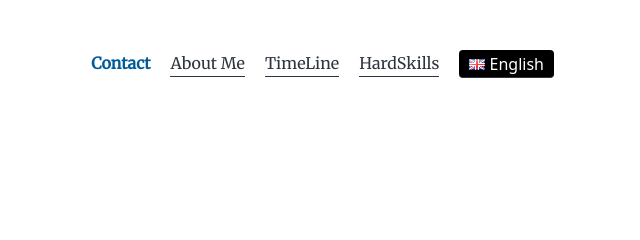
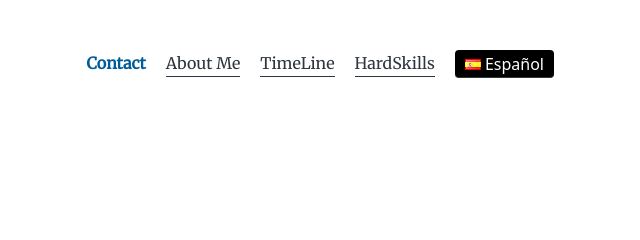
Before and after one commit to franciscoarocas/franciscoarocas.com, a Gatsby site: page / in a window 1280 px wide. Shown: the top 240 px of the page, 600-1240 px from the left. Built offline with nearby package versions, Linux system fonts and the light colour scheme; Gatsby itself is replaced by a stand-in of ours.

Commit message:
Fixed bug with langs

```diff
--- a/src/components/layout.js
+++ b/src/components/layout.js
@@ -24,7 +24,17 @@ const Layout = ({ location, title, children }) => {
 
   const [cookies, setCookie] = useCookies(['lang']);
 
-  const lang = cookies['lang'] ? cookies['lang'] : browserLanguage;
+  const [lang, setLang] = React.useState(cookies['lang'] ? cookies['lang'] : browserLanguage);
+
+  const changeLang = () => {
+    if (lang === 'es') {
+      setLang('en');
+      setCookie('lang', 'en', { path : '/' });
+    } else {
+      setLang('es');
+      setCookie('lang', 'es', { path : '/' });
+    }
+  }
 
   return (
     <IntlProvider locale={lang} messages={messages[lang]} defaultLocale="en">
@@ -33,7 +43,7 @@ const Layout = ({ location, title, children }) => {
           <h1 className="main-heading">
             <Link to="/">Francisco Arocas</Link>
           </h1>
-          <TopNav currentPage={location.pathname}/>
+          <TopNav currentPage={location.pathname} changeLang={changeLang} currentLang={lang}/>
         </header>
         <main className="global-wrapper">{children}</main>
         <footer>
--- a/src/components/topNav.tsx
+++ b/src/components/topNav.tsx
@@ -27,17 +27,12 @@ const links = [
   }
 ];
 
-const TopNav = ({currentPage}) => {
+const TopNav = ({currentPage, changeLang, currentLang}) => {
 
-  const language = navigator.language.split(/[-_]/)[0] ? 'es' : 'en';
   const currentPageURL = currentPage.length > 1 ? currentPage.substring(0, currentPage.length - 1) : currentPage;
-
-  const [cookies, setCookie] = useCookies(['lang']);
 
 
   const generateLangIcon = () => {
-
-    const currentLang = !cookies['lang'] ? language : cookies['lang'];
 
     if (currentLang === 'es') {
       return (
@@ -52,17 +47,6 @@ const TopNav = ({currentPage}) => {
         </>
       );
     }
-  }
-
-
-  const changeLang = (_ : React.MouseEvent<HTMLInputElement>) => {
-
-    const currentLang = !cookies['lang'] ? language : cookies['lang'];
-
-    console.log(currentLang)
-
-    setCookie('lang', currentLang === 'es' ? 'en' : 'es');
-
   }
 
 
```
